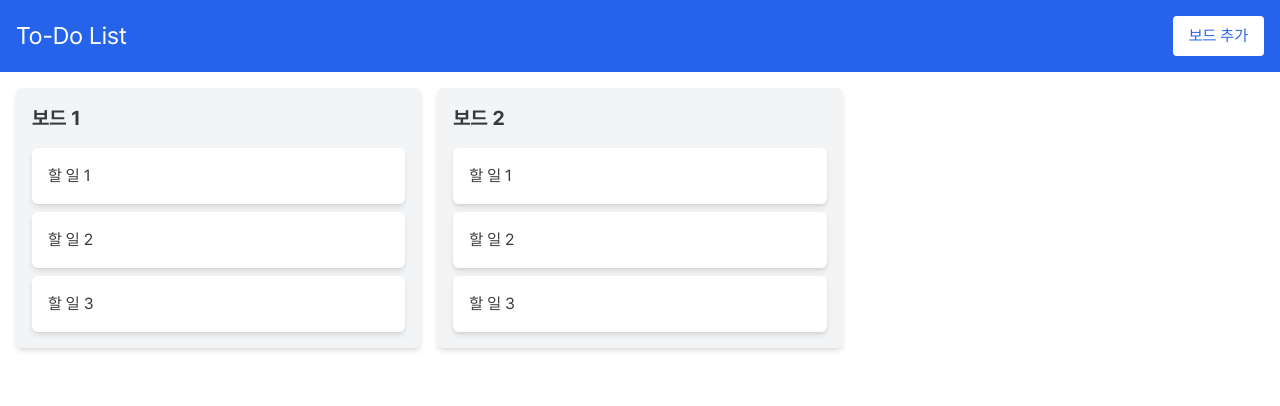
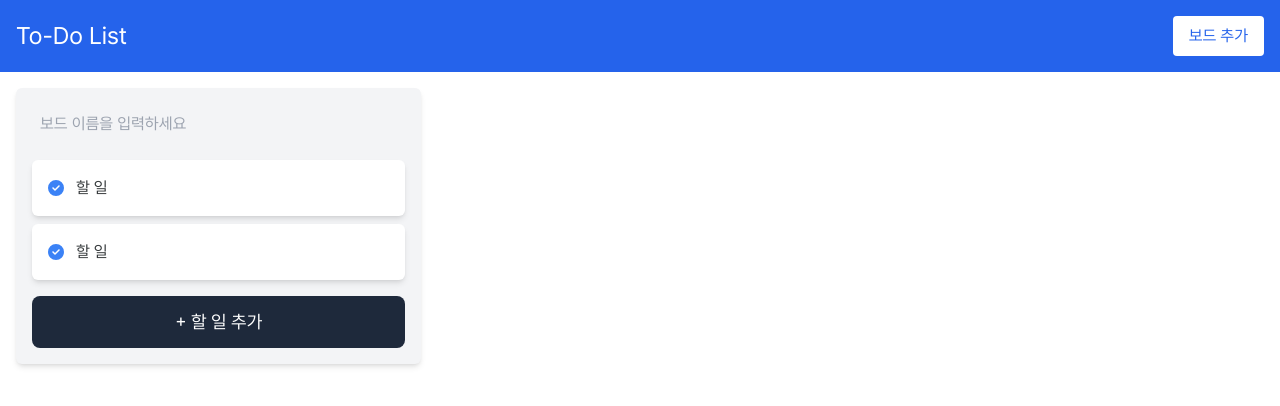
Before and after one commit to hoon95/kanban, a Next.js app: page / in a window 1280 px wide. Shown: the top 406 px of the page. Built offline with nearby package versions, Linux system fonts and the light colour scheme.

Commit message:
보드 이름 수정, 할 일 추가

```diff
--- a/src/app/globals.css
+++ b/src/app/globals.css
@@ -2,7 +2,7 @@
 @tailwind components;
 @tailwind utilities;
 
-/* Pretendard : 글로벌널리지, 플런티 메인 폰트 */
+/* Pretendard : 플런티 메인 폰트 참조 */
 @font-face {
   font-family: "Pretendard";
   src: url("/fonts/pretendard/Pretendard-regular.woff2") format("woff2"),
@@ -19,11 +19,28 @@
   font-style: normal;
 }
 
+/* 커스텀 버튼 참조 */
+@layer components {
+  .teritary-btn {
+    display: flex;
+    align-items: center;
+    justify-content: center;
+    border-radius: 0.5rem;
+    --tw-bg-opacity: 1;
+    background-color: rgb(30 41 59 / var(--tw-bg-opacity));
+    padding: 0.75rem 1.5rem;
+    --tw-text-opacity: 1;
+    color: rgb(255 255 255 / var(--tw-text-opacity));
+  }
+}
+
 /* 코딩허브 color 참조 */
 :root {
   --light: #ffffff;
   --main: #363a3c;
-  --blue: #639fff;
+  --gray: #f8fafb;
+  --blue: #3080ff;
+  --skyblue: #639fff;
 }
 
 body {
--- a/src/components/Board.tsx
+++ b/src/components/Board.tsx
@@ -1,43 +1,27 @@
 "use client";
 
-import { useState, useEffect } from "react";
 import { DndContext, closestCenter } from "@dnd-kit/core";
 import { SortableContext, arrayMove } from "@dnd-kit/sortable";
+import { v4 as uuidv4 } from "uuid";
 import TaskCard from "@/components/TaskCard";
+import { useBoardStore } from "@/stores/useBoardStore";
+import { useTaskStore } from "@/stores/useTaskStore";
 
-/*
-  Hydration Error
-  - useEffect를 활용하여 클라이언트에서만 tasks 배열을 설정합니다.
-  - 이를 통해 서버, 클라이언트에서 각각 렌더링한 HTML이 일치하도록 합니다.
-*/
+export default function Board() {
+  const { title, setTitle } = useBoardStore();
+  const { isTaskUpdated, tasks, setIsTaskUpdated, setTasks } = useTaskStore();
 
-export default function Board({ title }: { title: string }) {
-  const [tasks, setTasks] = useState<{ id: string; text: string }[]>([]);
-
-  useEffect(() => {
-    setTasks([
-      { id: "1", text: "할 일 1" },
-      { id: "2", text: "할 일 2" },
-      { id: "3", text: "할 일 3" },
-    ]);
-  }, []);
-
-  const handleDragEnd = (event: any) => {
-    const { active, over } = event;
-
-    if (!over || active.id === over.id) return; // 드래그 위치가 동일하면 상태 유지
-
-    const oldIndex = tasks.findIndex((task) => task.id === active.id);
-    const newIndex = tasks.findIndex((task) => task.id === over.id);
-
-    setTasks((prevTasks) => arrayMove(prevTasks, oldIndex, newIndex)); // 드래그 완료 시 상태 업데이트
-  };
-
-  if (!tasks) return null; // tasks가 null이면 아무것도 렌더링하지 않음
+  const handleDragEnd = (event: any) => {};
 
   return (
     <div className="bg-gray-100 rounded-md p-4 shadow-md">
-      <h2 className="text-xl font-bold">{title}</h2>
+      <input
+        className="w-auto p-2 bg-gray-100 focus:outline-none"
+        type="text"
+        value={title}
+        onChange={(e) => setTitle(e.target.value)}
+        placeholder="보드 이름을 입력하세요"
+      />
       <DndContext collisionDetection={closestCenter} onDragEnd={handleDragEnd}>
         <SortableContext items={tasks.map((task) => task.id)}>
           <div className="mt-4 space-y-2">
@@ -46,6 +30,18 @@ export default function Board({ title }: { title: string }) {
             ))}
           </div>
         </SortableContext>
+        <button
+          className="w-full mt-4 text-lg teritary-btn"
+          onClick={() => {
+            // setTasks((prevTasks = []) => [
+            //   ...prevTasks,
+            //   { id: uuidv4(), text: "할 일" },
+            // ]);
+            setTasks([{ id: uuidv4(), text: "할 일" }]);
+          }}
+        >
+          + 할 일 추가
+        </button>
       </DndContext>
     </div>
   );
--- a/src/components/BoardList.tsx
+++ b/src/components/BoardList.tsx
@@ -1,12 +1,9 @@
-"use client";
-
 import Board from "@/components/Board";
 
 export default function BoardList() {
   return (
     <div className="grid grid-cols-1 sm:grid-cols-2 lg:grid-cols-3 gap-4 p-4">
-      <Board title="보드 1" />
-      <Board title="보드 2" />
+      <Board />
     </div>
   );
 }
--- a/src/components/Header.tsx
+++ b/src/components/Header.tsx
@@ -1,5 +1,3 @@
-"use client";
-
 export default function Header() {
   return (
     <header className="flex justify-between items-center bg-blue-600 p-4 text-white">
--- a/src/components/TaskCard.tsx
+++ b/src/components/TaskCard.tsx
@@ -1,7 +1,7 @@
-"use client";
-
 import { useSortable } from "@dnd-kit/sortable";
 import { CSS } from "@dnd-kit/utilities";
+import { FontAwesomeIcon } from "@fortawesome/react-fontawesome";
+import { faCircleCheck } from "@fortawesome/free-solid-svg-icons";
 
 export default function TodoItem({
   todo,
@@ -17,8 +17,9 @@ export default function TodoItem({
       style={{ transform: CSS.Transform.toString(transform), transition }}
       {...attributes}
       {...listeners}
-      className="p-4 bg-white shadow-md rounded-md cursor-grab active:cursor-grabbing"
+      className="flex gap-3 items-center p-4 bg-white shadow-md rounded-md cursor-grab active:cursor-grabbing"
     >
+      <FontAwesomeIcon icon={faCircleCheck} className="text-blue-500" />
       {todo.text}
     </div>
   );
--- /dev/null
+++ b/src/stores/useBoardStore.ts
@@ -0,0 +1,17 @@
+import create from "zustand";
+import { persist } from "zustand/middleware";
+import { BoardProps } from "@/types/store";
+
+export const useBoardStore = create<BoardProps>(
+  persist(
+    (set) => ({
+      isBoardUpdated: false,
+      setIsBoardUpdated: (updated: boolean) => set({ isBoardUpdated: updated }),
+      title: "",
+      setTitle: (newTitle: string) => set({ title: newTitle }),
+    }),
+    {
+      name: "boardStorage",
+    }
+  )
+);
--- /dev/null
+++ b/src/stores/useTaskStore.ts
@@ -0,0 +1,20 @@
+import create from "zustand";
+import { persist } from "zustand/middleware";
+import { TaskProps, TaskListProps } from "@/types/store";
+
+export const useTaskStore = create<TaskProps>(
+  persist(
+    (set) => ({
+      isTaskUpdated: false,
+      setIsTaskUpdated: (updated: boolean) => set({ isTaskUpdated: updated }),
+      tasks: [
+        { id: "1", text: "할 일" },
+        { id: "2", text: "할 일" },
+      ],
+      setTasks: (newTasks: TaskListProps[]) => set({ tasks: newTasks }),
+    }),
+    {
+      name: "taskStore",
+    }
+  )
+);
--- a/src/stores/useTodoStore.ts
+++ /dev/null
@@ -1 +0,0 @@
-import { create } from "zustand";
--- a/src/types/index.ts
+++ b/src/types/index.ts
@@ -1,5 +1,10 @@
 export type BoardProps = {
   title: string;
+};
+
+export type TaskProps = {
+  id: string;
+  text: string;
 };
 
 export type TaskCardProps = {
--- /dev/null
+++ b/src/types/store.ts
@@ -0,0 +1,18 @@
+export interface BoardProps {
+  isBoardUpdated: boolean;
+  setIsBoardUpdated: (clicked: boolean) => void;
+  title: string;
+  setTitle: (newTitle: string) => void;
+}
+
+export interface TaskListProps {
+  id: string;
+  text: string;
+}
+
+export interface TaskProps {
+  isTaskUpdated: boolean;
+  setIsTaskUpdated: (updated: boolean) => void;
+  tasks: TaskListProps[];
+  setTasks: (newTasks: TaskListProps[]) => void;
+}
```
Also changed, not shown: package.json (+7 -1 lines), 1 other file (tests, documents, lock files or other folders).
